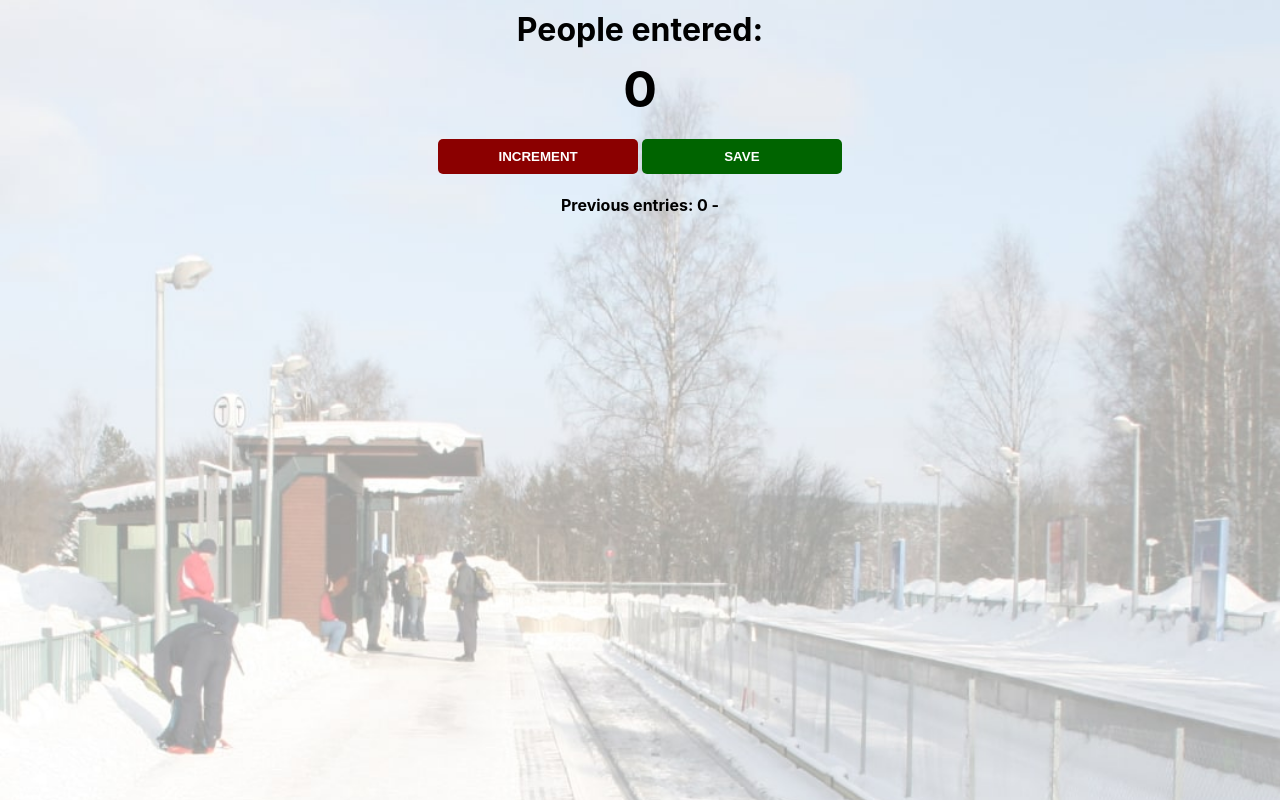
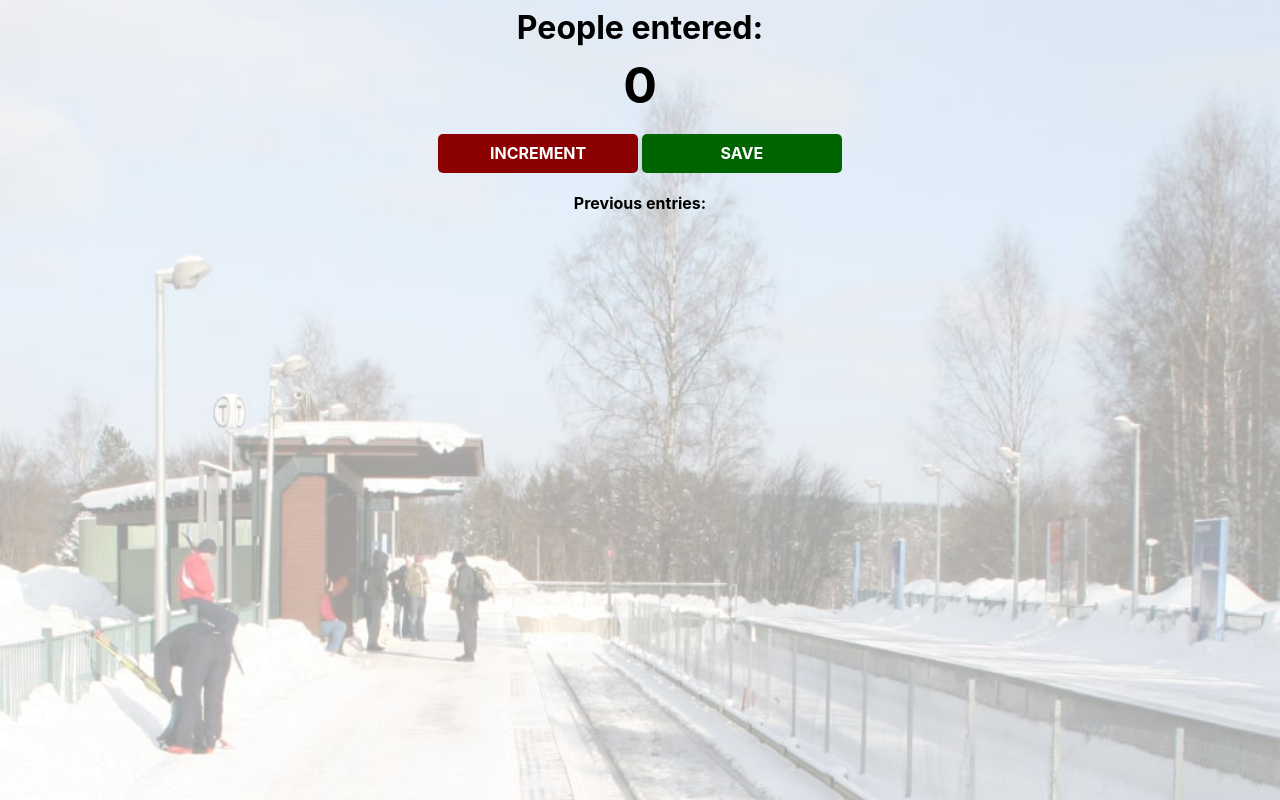
Before and after one commit to paulina-filipiak/JS-course, a plain HTML site: page index.html in a window 1280 px wide. Both pictures are taken after a click on the button "SAVE". Drawn offline with nearby package versions, Linux system fonts and the light colour scheme.

Commit message:
Revert "Passenger counter app"

```diff
--- a/calc/index.css
+++ /dev/null
@@ -1,21 +0,0 @@
-body {
-    font-family: Arial, Helvetica, sans-serif;
-    padding: 20px 0;
-    margin: 0;
-    text-align: center;
-}
-
-span {
-    border-bottom: 2px solid black;
-    padding: 4px;
-}
-
-button {
-    margin: 20px 0;
-    background: white;
-    color: black;
-    border: 1px solid black;
-    font-weight: bold;
-    cursor: pointer;
-    padding: 5px 8px;
-}
--- a/index.css
+++ b/index.css
@@ -1,8 +1,7 @@
 body {
     background-image: url("station.jpg");
     background-size: cover;
-  font-family: -apple-system, BlinkMacSystemFont, "Segoe UI", Roboto, Oxygen,
-    Ubuntu, Cantarell, "Open Sans", "Helvetica Neue", sans-serif;
+    font-family: -apple-system, BlinkMacSystemFont, 'Segoe UI', Roboto, Oxygen, Ubuntu, Cantarell, 'Open Sans', 'Helvetica Neue', sans-serif;
     font-weight: bold;
     text-align: center;
 }
--- a/index.html
+++ b/index.html
@@ -1,6 +1,6 @@
 <html>
-  <head></head>
-    <link rel="stylesheet" href="index.css" />
+    <head><link rel="stylesheet" href="https://cdnjs.cloudflare.com/ajax/libs/normalize/8.0.1/normalize.css">
+        <link rel="stylesheet" href="index.css">
     </head>
     <body>
         <h1>People entered:</h1>
@@ -8,6 +8,8 @@
         <button id="increment-btn" onclick="increment()">INCREMENT</button>
         <button id="save-btn" onclick="save()">SAVE</button>
         <p id="save-el">Previous entries: </p>
-    <script src="index.js"></script>
+        <script src="index.js">
+            nnerText
+        </script>
     </body>
 </html>
--- a/index.js
+++ b/index.js
@@ -1,19 +1,17 @@
-let countEl = document.getElementById("count-el");
-
-let count = 0;
+let count = 0
+let saveEl = document.getElementById("save-el")
+let countEl = document.getElementById("count-el")
 
 function increment() {
-  count += 1;
-  console.log(count);
-  countEl.innerText = count;
+    count += 1
+    countEl.textContent = count
 }
 
-let paragraphText = document.getElementById("save-el");
+function save() {
+    let countStr = count + " - "
+    saveEl.textContenttStr
+    countEl.textContent = 0
+    count = 0
+}
 
-function save() {
-  console.log("paragraphText");
-  let savedEntries = count + " - ";
-  paragraphText.textContent += savedEntries;
-  count = 0;
-  countEl.innerText = count;
-}
+console.log("Let's count people on the subway!")
```
Also changed, not shown: calc/index.html (deleted, +0 -20 lines), calc/index.js (deleted, +0 -34 lines). Lines whose indentation alone changed are shown as unchanged.
